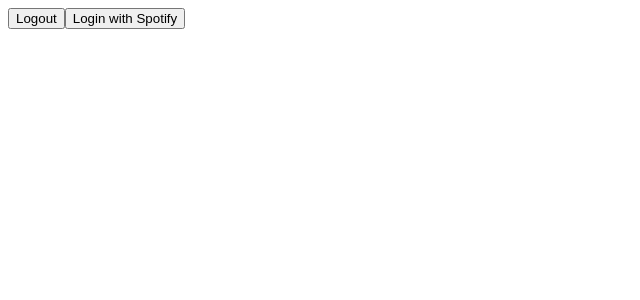
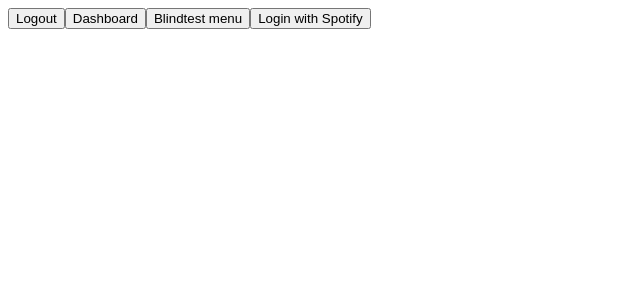
Before and after one commit to Hiddensquid44/music-apps-tools, an Angular app in the folder mat-frontend/: page /login in a window 1280 px wide. Shown: the top 300 px of the page, without its empty margins (0-640 px from the left). Built offline with nearby package versions, Linux system fonts and the light colour scheme.

Commit message:
Header buttons

```diff
--- a/mat-frontend/src/app/core/header/header/header.html
+++ b/mat-frontend/src/app/core/header/header/header.html
@@ -1 +1,3 @@
 <button (click)="logout()">Logout</button>
+<button (click)="goToPage('dashboard')">Dashboard</button>
+<button (click)="goToPage('blindtest-menu')">Blindtest menu</button>
--- a/mat-frontend/src/app/core/header/header/header.ts
+++ b/mat-frontend/src/app/core/header/header/header.ts
@@ -1,7 +1,7 @@
 import { Component } from '@angular/core';
+import { Router } from '@angular/router';
 import { LoginData } from '../../login/login-data';
 import { GlobalData } from '../../../shared/global-data';
-import { Router } from '@angular/router';
 
 @Component({
   selector: 'app-header',
@@ -16,10 +16,10 @@ export class Header {
   public logout() {
     LoginData.clearLoginData();
     GlobalData.clearGlobalData();
-    const spotifyLogoutWindow = window.open('https://accounts.spotify.com/en/logout', 'Spotify Logout', 'width=700,height=500,top=40,left=40');
-    if (spotifyLogoutWindow) {
-      setTimeout(() => spotifyLogoutWindow.close(), 2000);
-    }
-    this.router.navigate(['/login']);
+    window.open('https://accounts.spotify.com/en/logout', 'Spotify Logout', 'width=700,height=500,top=40,left=40');
+  }
+
+  public goToPage(pageLink: string) {
+    this.router.navigate(['/' + pageLink]);
   }
 }
```
